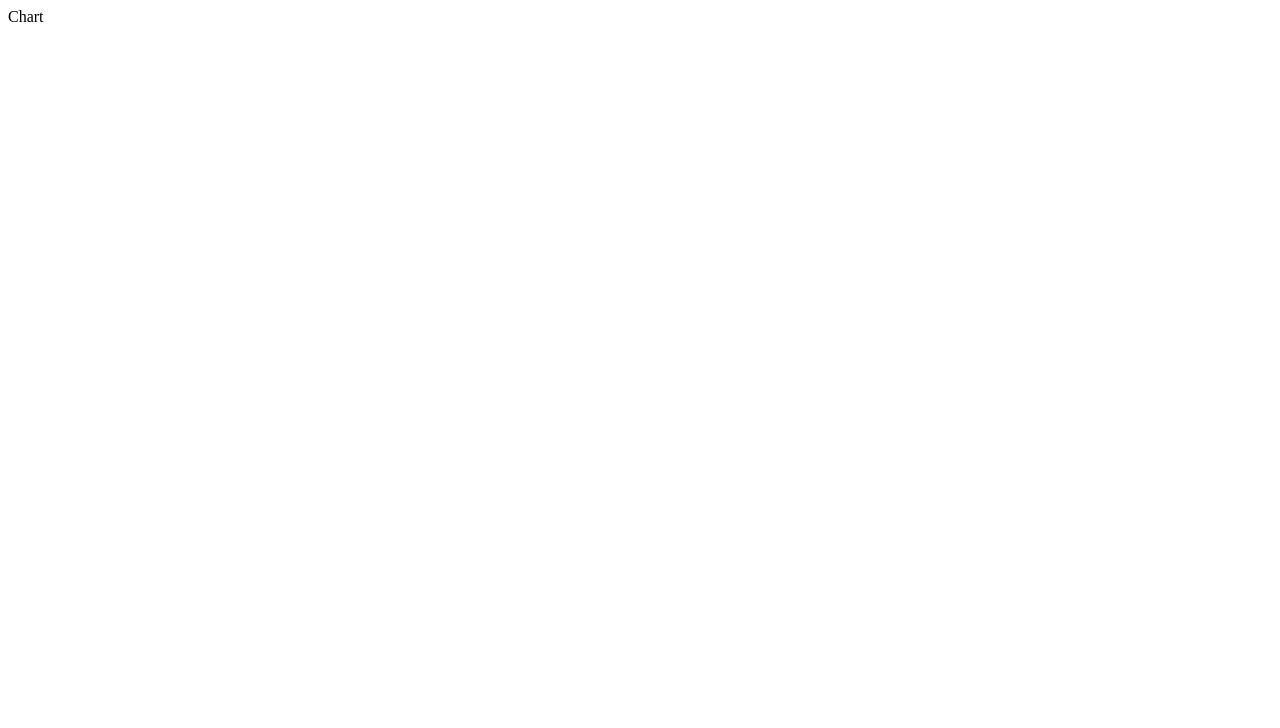
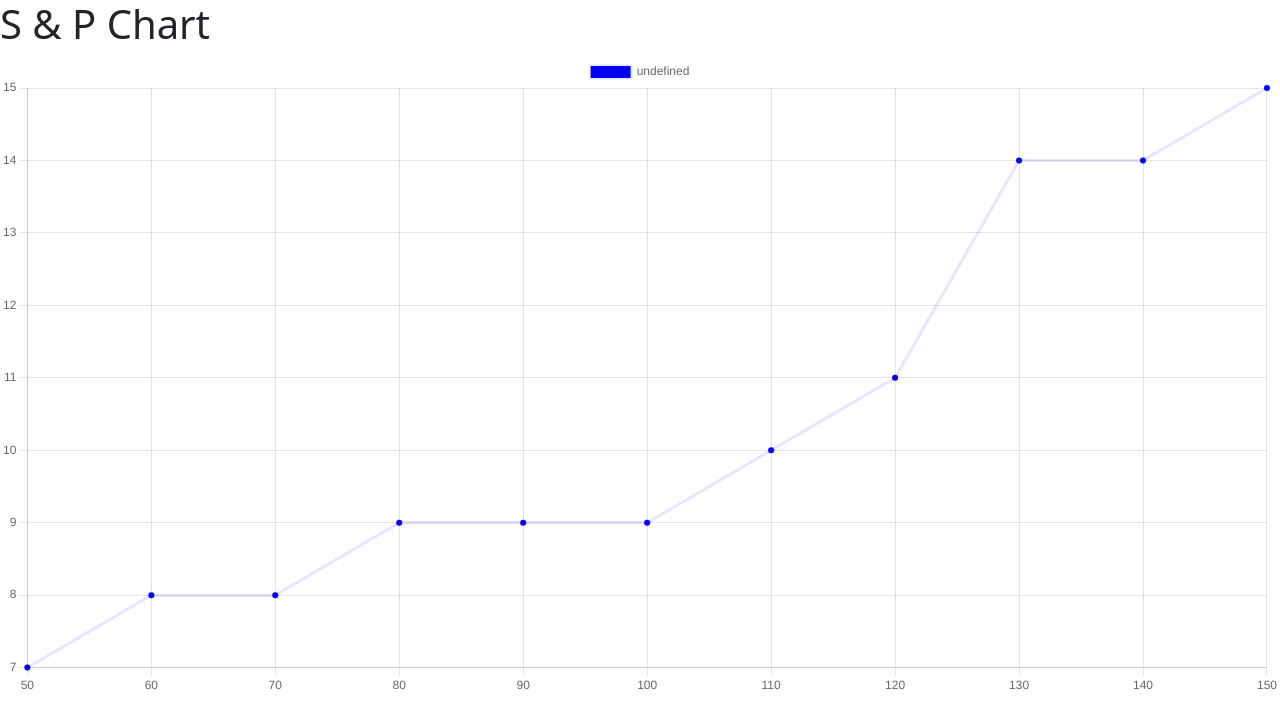
Before and after one commit to nb963/data-visualizer, a plain HTML site: page index.html in a window 1280 px wide. Drawn offline with nearby package versions, Linux system fonts and the light colour scheme.

Commit message:
chart js working sample

```diff
--- a/index.html
+++ b/index.html
@@ -1,14 +1,20 @@
 <!doctype html>
 <html lang="en">
-    <head>
-        <meta charset="UTF-8">
-        <title>S&P 500 Total Returns</title>
-        <link rel="stylesheet" href="/static/index.css">
-    </head>
+  <head>
+    <meta charset="utf-8">
+    <meta name="viewport" content="width=device-width, initial-scale=1">
+    <title>Data Visualizer</title>
+    <link href="https://cdn.jsdelivr.net/npm/bootstrap@5.3.2/dist/css/bootstrap.min.css" rel="stylesheet" integrity="sha384-T3c6CoIi6uLrA9TneNEoa7RxnatzjcDSCmG1MXxSR1GAsXEV/Dwwykc2MPK8M2HN" crossorigin="anonymous">
+    <script src="https://cdn.jsdelivr.net/npm/chart.js"></script>
+  </head>
+  <body>
+    <h1>S & P Chart</h1>
+    <div class="chart-container" id="chart-container">
+        <canvas id="myChart"></canvas>
+    </div>
 
-    <body>
-        <div class="chart" id="chart"> Chart </div>
+    <script src="https://cdn.jsdelivr.net/npm/bootstrap@5.3.2/dist/js/bootstrap.bundle.min.js" integrity="sha384-C6RzsynM9kWDrMNeT87bh95OGNyZPhcTNXj1NW7RuBCsyN/o0jlpcV8Qyq46cDfL" crossorigin="anonymous"></script>
+    <script type="module" src="src/js/chart.js"></script>
 
-
-    </body>
+</body>
 </html>
--- /dev/null
+++ b/src/js/chart.js
@@ -0,0 +1,20 @@
+// Ensure the Chart class is loaded in the global context
+// import Chart from 'chart.js/auto/'
+
+const xVals = [50, 60, 70, 80, 90, 100, 110, 120, 130, 140, 150];
+const yVals = [7, 8, 8, 9, 9, 9, 10, 11, 14, 14, 15];
+
+let currChart = document.getElementById('myChart').getContext('2d')
+
+let lineChart = new Chart(currChart, {
+    type: 'line',
+    data: {
+        labels: xVals,
+        datasets: [{
+            data: yVals,
+            backgroundColor: "rgba(0,0,255,1.0)",
+            borderColor: "rgba(0,0,255,0.1)",
+        }]
+    },
+    options: {},
+})
```
Also changed, not shown: src/css/index.css (added), static/index.js (deleted).
